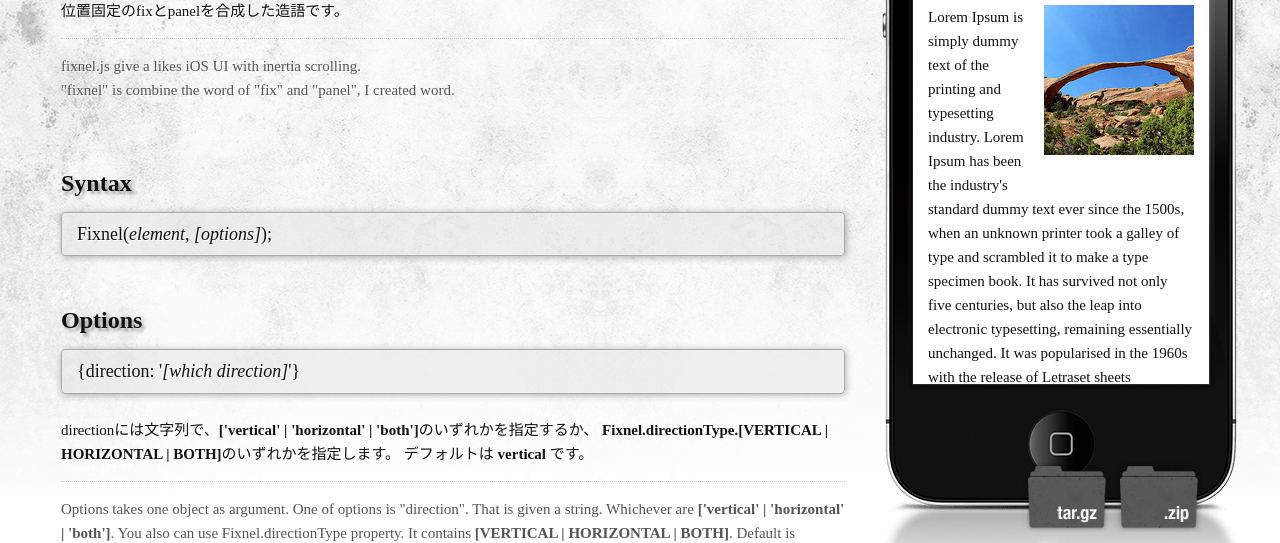
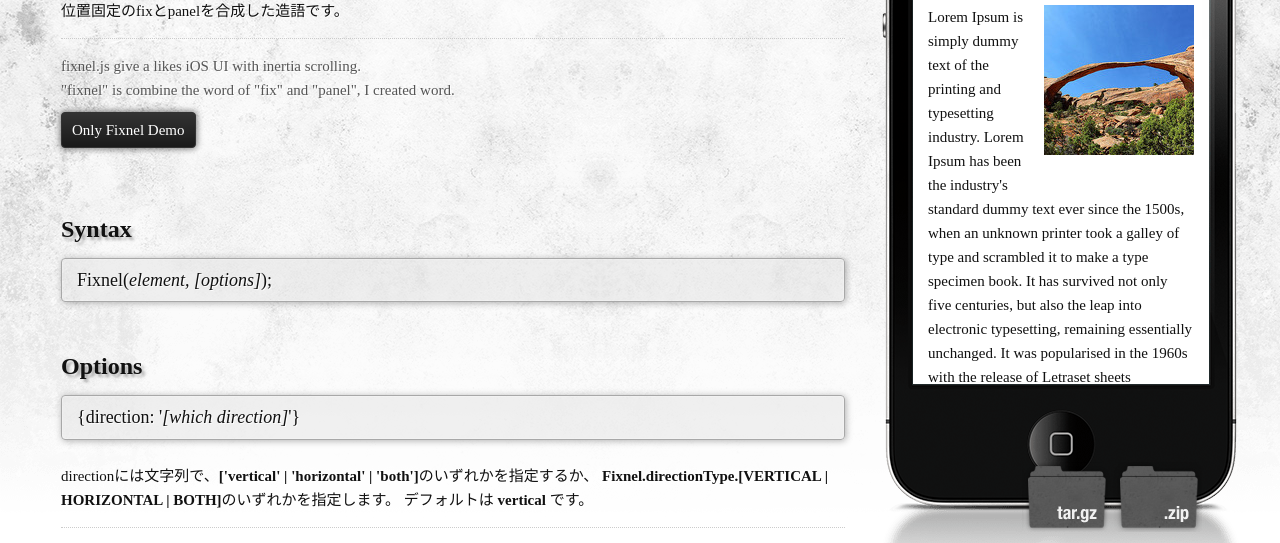
Before and after one commit to edom18/fixnel.js, a plain HTML site: page index.html in a window 1280 px wide. Shown: the part 283-826 px from the top of the page. Drawn offline with Linux system fonts and the light colour scheme.

Commit message:
added button to sample.

```diff
--- a/css/stylesheet.css
+++ b/css/stylesheet.css
@@ -98,9 +98,10 @@ a {
   -ms-transition: text-shadow 0.5s ease;
 }
 
-#main_content a:hover {
-  color: #0069ba;
-  text-shadow: #0090ff 0px 0px 2px;
+a:hover {
+    text-decoration: underline;
+    color: #0069ba;
+    text-shadow: #0090ff 0px 0px 2px;
 }
 
 footer a:hover {
@@ -181,6 +182,29 @@ Full-Width Styles
     padding-right: 387px;
     text-shadow: 1px 1px 0 rgba(255, 255, 255, 0.9);
 }
+
+.toDemo a {
+    color: #fff;
+    display: inline-block;
+    margin-top: 10px;
+    padding: 5px 10px;
+    border-radius: 4px;
+    border: solid 1px #333;
+    background: #000 -webkit-linear-gradient(top, rgba(255, 255, 255, 0.2), rgba(255, 255, 255, 0.1));
+    background: #000    -moz-linear-gradient(top, rgba(255, 255, 255, 0.2), rgba(255, 255, 255, 0.1));
+    background: #000     -ms-linear-gradient(top, rgba(255, 255, 255, 0.2), rgba(255, 255, 255, 0.1));
+    background: #000      -o-linear-gradient(top, rgba(255, 255, 255, 0.2), rgba(255, 255, 255, 0.1));
+    background: #000         linear-gradient(top, rgba(255, 255, 255, 0.2), rgba(255, 255, 255, 0.1));
+    box-shadow: 0 0 6px 1px rgba(0, 0, 0, 0.5);
+}
+    .toDemo a:hover {
+        background-color: rgba(12, 30, 151, 1);
+        box-shadow: 0 0 12px 1px rgba(0, 0, 0, 0.5);
+    }
+    .toDemo a:hover {
+        text-decoration: none;
+        text-shadow: none;
+    }
 
 #downloads {
     position: absolute;
--- a/index.html
+++ b/index.html
@@ -35,6 +35,7 @@
                 fixnel.js give a likes iOS UI with inertia scrolling.<br />
                 "fixnel" is combine the word of "fix" and "panel", I created word.
             </p>
+            <p class="toDemo"><a href="sample.html">Only Fixnel Demo</a></p>
         <!-- /#project_tagline --></div>
 
         <section id="downloads">
```
